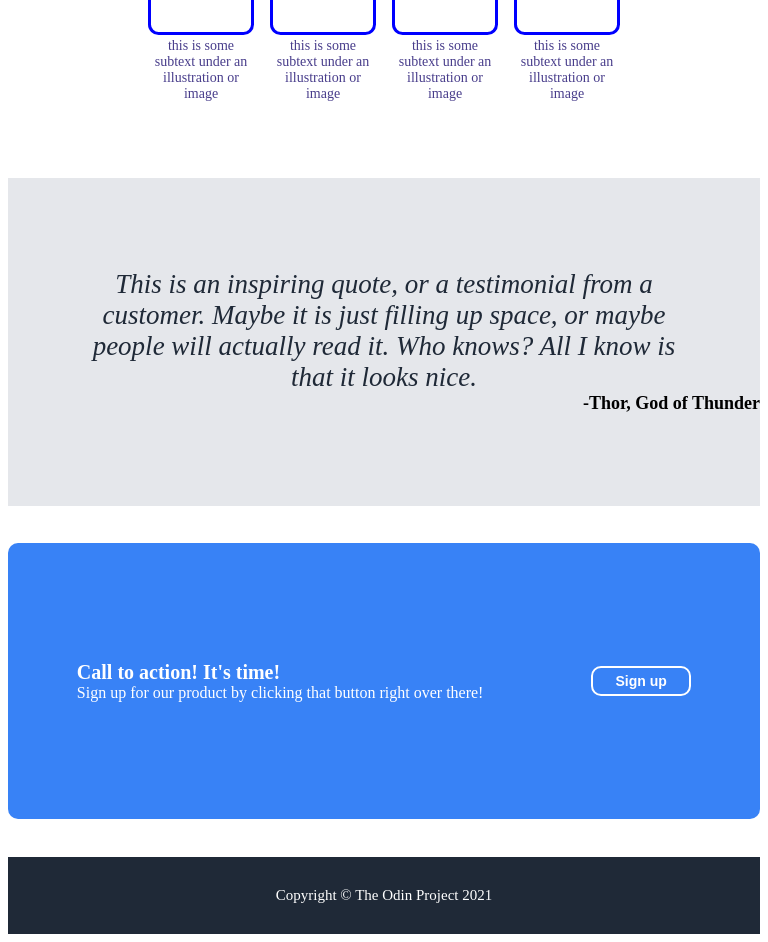
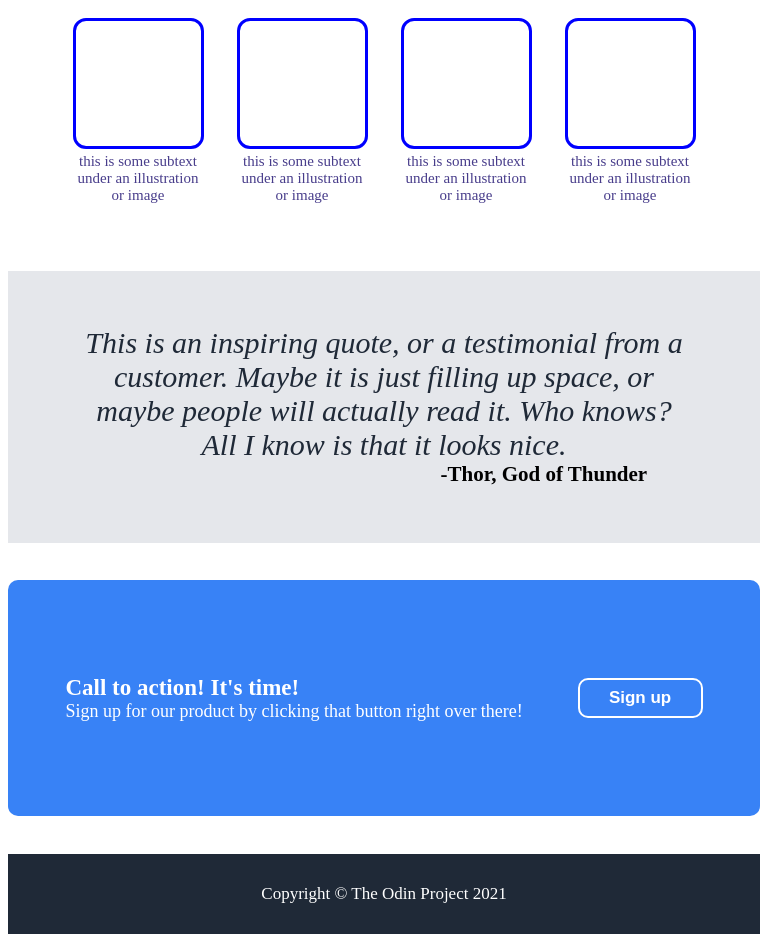
Before and after one commit to SaffetGokcenSen/odin_landing_page_project, a website: page index.html in a window 768 px wide. Shown: the part 716-1658 px from the top of the page. Drawn offline with Linux system fonts and the light colour scheme.

Commit message:
completed css for medium devices

```diff
--- a/css/styles.css
+++ b/css/styles.css
@@ -46,17 +46,24 @@ header {
     padding-bottom: 15px;
 }
 
+@media only screen and (max-width: 768px){
+    header {
+        padding-left: 20px;
+        padding-right: 20px;
+    }
+}
+
+@media only screen and (min-width: 768px) and (max-width: 992px){
+    header {
+        padding-left: 60px;
+        padding-right: 60px;
+    }
+}
+
 @media only screen and (min-width: 1200px){
     header {
         padding-left: 200px;
         padding-right: 200px;
-    }
-}
-
-@media only screen and (max-width: 768px){
-    header {
-        padding-left: 20px;
-        padding-right: 20px;
     }
 }
 
@@ -65,20 +72,40 @@ header {
     align-items: center;
 }
 
+@media only screen and (max-width: 768px){
+    .header-top {
+        gap: 15px;
+    }
+}
+
+@media only screen and (min-width: 768px) and (max-width: 992px){
+    .header-top {
+        gap: 25px;
+    }
+}
+
 @media only screen and (min-width: 1200px){
     .header-top {
         gap: 30px;
     }
 }
 
+.push-right {
+    margin-left: auto;
+}
+
 @media only screen and (max-width: 768px){
-    .header-top {
-        gap: 15px;
+    .header-logo {
+        font-size: 18px;
+        color: burlywood;
     }
 }
 
-.push-right {
-    margin-left: auto;
+@media only screen and (min-width: 768px) and (max-width: 992px){
+    .header-logo {
+        font-size: 21px;
+        color: #F9FAF8;
+    }
 }
 
 @media only screen and (min-width: 1200px){
@@ -89,9 +116,16 @@ header {
 }
 
 @media only screen and (max-width: 768px){
-    .header-logo {
-        font-size: 18px;
+    .links {
+        font-size: 14px;
         color: burlywood;
+    }
+}
+
+@media only screen and (min-width: 768px) and (max-width: 992px){
+    .links {
+        font-size: 16px;
+        color: #E5E7EB;
     }
 }
 
@@ -102,24 +136,10 @@ header {
     }
 }
 
-@media only screen and (max-width: 768px){
-    .links {
-        font-size: 14px;
-        color: burlywood;
-    }
-}
-
 .header-body {
     display: flex;
     justify-content: center;
-    align-items: center;
-}
-
-@media only screen and (min-width: 1200px){
-    .header-body {
-        margin-top: 100px;
-        margin-bottom: 100px;
-    }
+    align-items: flex-start;
 }
 
 @media only screen and (max-width: 768px){
@@ -127,6 +147,21 @@ header {
         flex-direction: column;
         margin-top: 30px;
         margin-bottom: 30px;
+    }
+}
+
+@media only screen and (min-width: 768px) and (max-width: 992px){
+    .header-body {
+        flex-direction: column;
+        margin-top: 50px;
+        margin-bottom: 50px;
+    }
+}
+
+@media only screen and (min-width: 1200px){
+    .header-body {
+        margin-top: 100px;
+        margin-bottom: 100px;
     }
 }
 
@@ -142,15 +177,21 @@ header {
     color: #F9FAF8;
 }
 
+@media only screen and (max-width: 768px){
+    .hero-main-text {
+        font-size: 36px;
+    }
+}
+
+@media only screen and (min-width: 768px) and (max-width: 992px){
+    .hero-main-text {
+        font-size: 42px;
+    }
+}
+
 @media only screen and (min-width: 1200px){
     .hero-main-text {
         font-size: 48px;
-    }
-}
-
-@media only screen and (max-width: 768px){
-    .hero-main-text {
-        font-size: 36px;
     }
 }
 
@@ -158,15 +199,21 @@ header {
     color: #E5E7EB;
 }
 
+@media only screen and (max-width: 768px){
+    .hero-secondary-text {
+        font-size: 16px;
+    }
+}
+
+@media only screen and (min-width: 768px) and (max-width: 992px){
+    .hero-secondary-text {
+        font-size: 17px;
+    }
+}
+
 @media only screen and (min-width: 1200px){
     .hero-secondary-text {
         font-size: 18px;
-    }
-}
-
-@media only screen and (max-width: 768px){
-    .hero-secondary-text {
-        font-size: 16px;
     }
 }
 
@@ -213,17 +260,24 @@ header {
     flex-direction: column;
 }
 
+@media only screen and (max-width: 768px){
+    .information-part {
+        margin-top: 15px;
+        margin-bottom: 35px;
+    }
+}
+
+@media only screen and (min-width: 768px) and (max-width: 992px){
+    .information-part {
+        margin-top: 27px;
+        margin-bottom: 67px;
+    }
+}
+
 @media only screen and (min-width: 1200px){
     .information-part {
         margin-top: 40px;
         margin-bottom: 100px;
-    }
-}
-
-@media only screen and (max-width: 768px){
-    .information-part {
-        margin-top: 15px;
-        margin-bottom: 35px;
     }
 }
 
@@ -236,15 +290,21 @@ header {
     align-items: center;
 }
 
+@media only screen and (max-width: 768px){
+    .information-title {
+        font-size: 27px;
+    }
+}
+
+@media only screen and (min-width: 768px) and (max-width: 992px){
+    .information-title {
+        font-size: 32px;
+    }
+}
+
 @media only screen and (min-width: 1200px){
     .information-title {
         font-size: 36px;
-    }
-}
-
-@media only screen and (max-width: 768px){
-    .information-title {
-        font-size: 27px;
     }
 }
 
@@ -255,17 +315,24 @@ header {
     align-items: center;
 }
 
+@media only screen and (max-width: 768px){
+    .illustration-part {
+        gap: 16px;
+        margin-top: 16px;
+    }
+}
+
+@media only screen and (min-width: 768px) and (max-width: 992px){
+    .illustration-part {
+        gap: 33px;
+        margin-top: 33px;
+    }
+}
+
 @media only screen and (min-width: 1200px){
     .illustration-part {
         gap: 50px;
         margin-top: 50px;
-    }
-}
-
-@media only screen and (max-width: 768px){
-    .illustration-part {
-        gap: 16px;
-        margin-top: 16px;
     }
 }
 
@@ -284,17 +351,24 @@ header {
     width: 150px;
 }
 
+@media only screen and (max-width: 768px){
+    .illustration {
+        height: 100px;
+        width: 100px;
+    }
+}
+
+@media only screen and (min-width: 768px) and (max-width: 992px){
+    .illustration {
+        height: 125px;
+        width: 125px;
+    }
+}
+
 @media only screen and (min-width: 1200px){
     .illustration {
         height: 150px;
         width: 150px;
-    }
-}
-
-@media only screen and (max-width: 768px){
-    .illustration {
-        height: 100px;
-        width: 100px;
     }
 }
 
@@ -303,16 +377,24 @@ header {
     text-align: center;
 }
 
-@media only screen and (min-width: 1200px){
-    .caption {
-        margin-top: 5px;
-    }
-}
-
 @media only screen and (max-width: 768px){
     .caption {
         margin-top: 3px;
         font-size: 14px;
+    }
+}
+
+@media only screen and (min-width: 768px) and (max-width: 992px){
+    .caption {
+        margin-top: 4px;
+        font-size: 15px;
+    }
+}
+
+@media only screen and (min-width: 1200px){
+    .caption {
+        margin-top: 5px;
+        font-size: 16px;
     }
 }
 
@@ -325,6 +407,20 @@ header {
     background-color: #E5E7EB;
 }
 
+@media only screen and (max-width: 768px){
+    .quote-part {
+        padding-top: 33px;
+        padding-bottom: 33px;
+    }
+}
+
+@media only screen and (min-width: 768px) and (max-width: 992px){
+    .quote-part {
+        padding-top: 33px;
+        padding-bottom: 33px;
+    }
+}
+
 @media only screen and (min-width: 1200px){
     .quote-part {
         padding-top: 100px;
@@ -332,20 +428,26 @@ header {
     }
 }
 
-@media only screen and (max-width: 768px){
-    .quote-part {
-        padding-top: 33px;
-        padding-bottom: 33px;
-    }
-}
-
 .quote-text {
-    height: 250px;
     text-align: center;
     flex: 0 1 0;
     color: #1F2937;
     font-style: italic;
 
+}
+
+@media only screen and (max-width: 768px){
+    .quote-text {
+        width: 80%;
+        font-size: 27px;
+    }
+}
+
+@media only screen and (min-width: 768px) and (max-width: 992px){
+    .quote-text {
+        width: 80%;
+        font-size: 30px;
+    }
 }
 
 @media only screen and (min-width: 1200px){
@@ -355,30 +457,30 @@ header {
     }
 }
 
-@media only screen and (max-width: 768px){
-    .quote-text {
-        width: 80%;
-        font-size: 27px;
-    }
-}
-
 .quote-owner {
     flex: 0 1 0;
     text-align: right;
     font-weight: bolder;
 }
 
+@media only screen and (max-width: 768px){
+    .quote-owner {
+        width: 100%;
+        font-size: 18px;
+    }
+}
+
+@media only screen and (min-width: 768px) and (max-width: 992px){
+    .quote-owner {
+        width: 70%;
+        font-size: 21px;
+    }
+}
+
 @media only screen and (min-width: 1200px){
     .quote-owner {
         width: 40%;
         font-size: 24px;
-    }
-}
-
-@media only screen and (max-width: 768px){
-    .quote-owner {
-        width: 100%;
-        font-size: 18px;
     }
 }
 
@@ -389,6 +491,34 @@ header {
     color: white;
     border-radius: 10px;
     align-items: center;
+}
+
+@media only screen and (max-width: 768px){
+    .call-to-action-container {
+        margin-right: 0px;
+        margin-left: 0px;
+        margin-top: 5%;
+        margin-bottom: 5%;
+        padding-right: 2%;
+        padding-left: 2%;
+        padding-top: 1%;
+        padding-bottom: 1%;
+        justify-content: space-between;
+    }
+}
+
+@media only screen and (min-width: 768px) and (max-width: 992px){
+    .call-to-action-container {
+        margin-right: 0px;
+        margin-left: 0px;
+        margin-top: 5%;
+        margin-bottom: 5%;
+        padding-right: 4%;
+        padding-left: 4%;
+        padding-top: 2%;
+        padding-bottom: 2%;
+        justify-content: space-around;
+    }
 }
 
 @media only screen and (min-width: 1200px){
@@ -405,38 +535,24 @@ header {
     }
 }
 
-@media only screen and (max-width: 600px){
-    .call-to-action-container {
-        margin-right: 0px;
-        margin-left: 0px;
-        margin-top: 5%;
-        margin-bottom: 5%;
-        padding-right: 2%;
-        padding-left: 2%;
-        padding-top: 1%;
-        padding-bottom: 1%;
-        justify-content: space-between;
-    }
-}
-
-@media only screen and (min-width: 600px) and (max-width: 768px){
-    .call-to-action-container {
-        margin-right: 0px;
-        margin-left: 0px;
-        margin-top: 5%;
-        margin-bottom: 5%;
-        padding-right: 2%;
-        padding-left: 2%;
-        padding-top: 1%;
-        padding-bottom: 1%;
-        justify-content: space-around;
-    }
-}
-
 .call-to-action-text {
     display: flex;
     flex-direction: column;
     justify-content: center;
+}
+
+@media only screen and (max-width: 768px){
+    .call-text {
+        font-size: 20px;
+        font-weight: bold;
+    }
+}
+
+@media only screen and (min-width: 768px) and (max-width: 992px){
+    .call-text {
+        font-size: 23px;
+        font-weight: bold;
+    }
 }
 
 @media only screen and (min-width: 1200px){
@@ -447,21 +563,20 @@ header {
 }
 
 @media only screen and (max-width: 768px){
-    .call-text {
-        font-size: 20px;
-        font-weight: bold;
+    .sign-up-text {
+        font-size: 16px;
+    }
+}
+
+@media only screen and (min-width: 768px) and (max-width: 992px){
+    .sign-up-text {
+        font-size: 18px;
     }
 }
 
 @media only screen and (min-width: 1200px){
     .sign-up-text {
         font-size: 20px;
-    }
-}
-
-@media only screen and (max-width: 768px){
-    .sign-up-text {
-        font-size: 16px;
     }
 }
 
@@ -477,19 +592,27 @@ header {
     font-weight: bold;
 }
 
+@media only screen and (max-width: 768px){
+    .call-to-action-button button {
+        font-size: 14px;
+        width: 100px;
+        height: 30px;
+    }
+}
+
+@media only screen and (min-width: 768px) and (max-width: 992px){
+    .call-to-action-button button {
+        font-size: 17px;
+        width: 125px;
+        height: 40px;
+    }
+}
+
 @media only screen and (min-width: 1200px){
     .call-to-action-button button {
         font-size: 20px;
         width: 150px;
         height: 50px;
-    }
-}
-
-@media only screen and (max-width: 768px){
-    .call-to-action-button button {
-        font-size: 14px;
-        width: 100px;
-        height: 30px;
     }
 }
 
@@ -506,14 +629,20 @@ header {
     color: white;
 }
 
+@media only screen and (max-width: 768px){
+    .copyright-text {
+        font-size: 15px;
+    }
+}
+
+@media only screen and (min-width: 768px) and (max-width: 992px){
+    .copyright-text {
+        font-size: 17px;
+    }
+}
+
 @media only screen and (min-width: 1200px){
     .copyright-text {
         font-size: 20px;
     }
 }
-
-@media only screen and (max-width: 768px){
-    .copyright-text {
-        font-size: 15px;
-    }
-}
```
